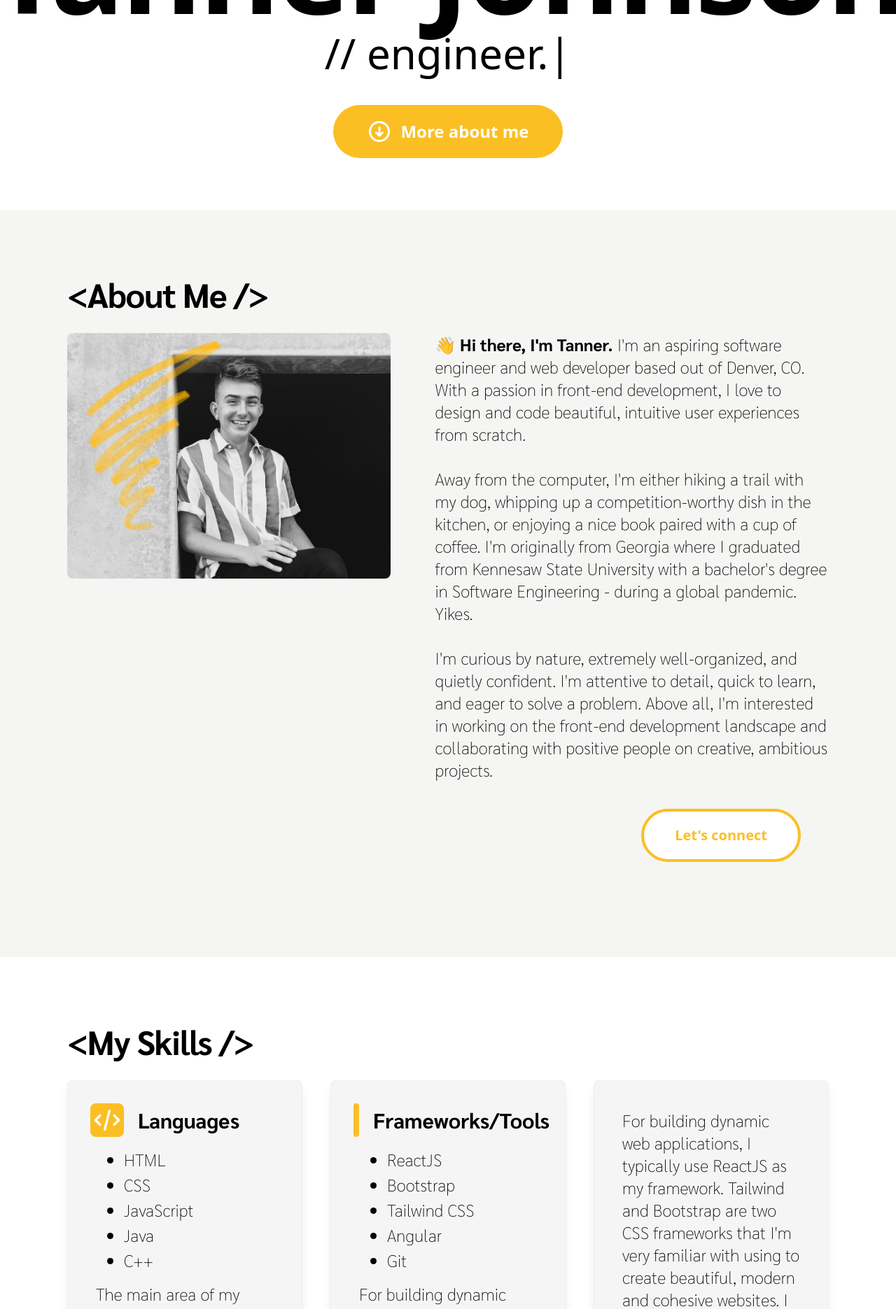
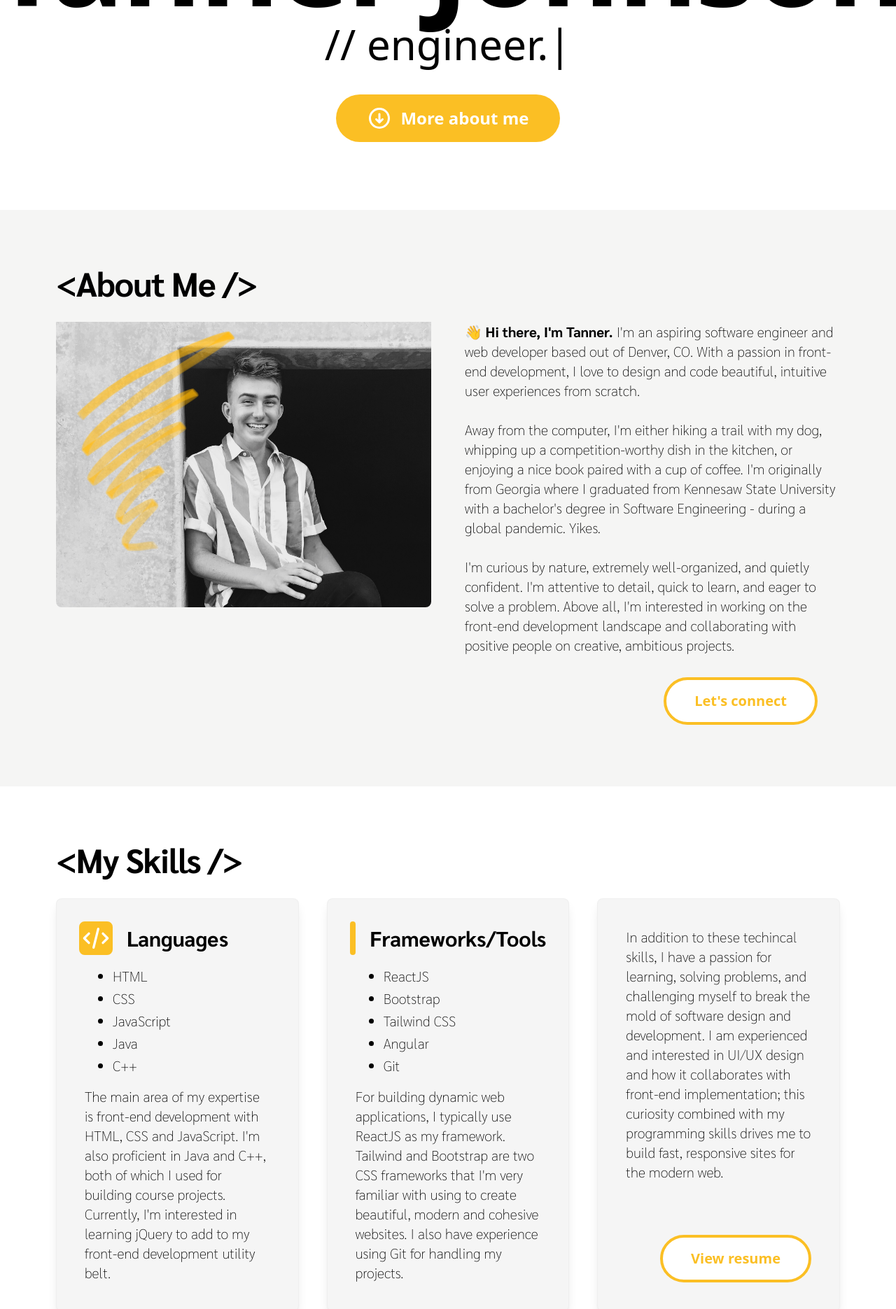
Before and after one commit to tanner-j/portfolio, a React (Create React App) app: page / in a window 1280 px wide. Shown: the part 500-2371 px from the top of the page at 70% size. Built offline with nearby package versions, Linux system fonts and the light colour scheme.

Commit message:
formatting changes from zoom out issues

```diff
--- a/src/components/About.js
+++ b/src/components/About.js
@@ -6,34 +6,35 @@ import Fade from 'react-reveal/Fade';
 const About = () => {
     return (
         <section id="about">
-            <div className="bg-warmgray-100 h-auto xl:grid xl:grid-flow-col gap-16 md:p-24 p-16">
-                <div className="xl:col-span-1">
+            <div className="bg-warmgray-100 h-auto md:p-20 p-12 overflow-hidden">
                 <h1 className="font-bold font-sarabun tracking-tight text-4xl md:text-5xl">&lt;About Me &#47;&gt;</h1>
+                <div className="xl:grid xl:grid-cols-2 gap-12">
+
                     <div>
                         <Fade bottom>
-                            <img src={about} alt="B&W portrait sitting on concrete wall" className="mt-8 w-max rounded-lg" />
+                            <img src={about} alt="B&W portrait sitting on concrete wall" className="pt-8 w-max rounded-lg" />
                         </Fade>
                     </div>
 
-                </div>
+                    <div>
                         <Fade bottom>
-                <div className="xl:col-span-1 xl:pt-20 pt-12">
-                    <p className="text-lg lg:text-xl xl:text-2xl font-sarabun font-normal">
+                            <div className=" xl:pt-8 pt-12">
+                            <p className="text-lg lg:text-xl font-sarabun font-normal">
                                 <b>&#128075; Hi there, I'm Tanner.</b> I'm an aspiring software engineer and web developer based out of Denver, CO. With a passion in front-end development, I love to design and code beautiful, intuitive user experiences from scratch.<br /><br />
                                 Away from the computer, I'm either hiking a trail with my dog, whipping up a competition-worthy dish in the kitchen, or enjoying a nice book paired with a cup of coffee. I'm originally from Georgia where I graduated from Kennesaw State University with a bachelor's degree in Software Engineering - during a global pandemic. Yikes.<br /><br />
                                 I'm curious by nature, extremely well-organized, and quietly confident. I'm attentive to detail, quick to learn, and eager to solve a problem. Above all, I'm interested in working on the front-end development landscape and collaborating with positive people on creative, ambitious projects.
                             </p>
-                    <div className="p-10 flex xl:justify-end justify-center w-auto">
+                            </div>
+                            <div className="p-8 pb-2 flex xl:justify-end justify-center w-auto">
                                 <Link to="contact" smooth="true">
-                            <button className="focus:outline-none rounded-full md:py-5 md:px-11 py-3 px-9 bg-white border-amber-400 border-4 md:text-xl text-lg text-amber-400 font-bold font-sarabun-bold hover:shadow-lg hover:bg-amber-400 hover:text-white">
+                                    <button className="focus:outline-none rounded-full md:py-4 md:px-10 py-2 px-8 bg-white border-amber-400 border-4 md:text-xl text-lg text-amber-400 font-bold font-sarabun-bold hover:shadow-lg hover:bg-amber-400 hover:text-white">
                                         Let's connect
                                     </button>
                                 </Link>
-
+                            </div>
+                        </Fade>
                     </div>
                 </div>
-                </Fade>
-
             </div>
         </section>
     )
--- a/src/components/Contact.js
+++ b/src/components/Contact.js
@@ -4,18 +4,18 @@ import Slide from 'react-reveal/Slide'
 const Contact = () => {
     return (
         <section id="contact">
-                <div className="bg-amber-400 h-auto md:p-24 p-20 flex flex-col justify-center items-center xl:-mt-12">
+                <div className="bg-amber-400 h-auto md:p-24 p-20 flex flex-col justify-center items-center xl:-mt-12 overflow-x-hidden">
                     <Slide right>
                     <div className="bg-black rounded-2xl w-11/12 p-16 xl:-mt-48 -mt-36 shadow-2xl relative xl:flex xl:col-span-3 justify-between">
                         <h1 className="xl:p-0.5 pb-6 text-4xl md:text-5xl lg:text-6xl text-white font-sarabun font-bold tracking-tight text-center">Contact Me</h1>
                         <h2 className="xl:p-0.5 pb-6 text-xl md:text-2xl lg:text-3xl text-white font-sarabun text-center">Interested in connecting? <br />Reach out via email.</h2>
                         <a className="flex justify-center" href="mailto:tdjohnson330@gmail.com" target="_blank" rel="noopener noreferrer">
-                            <button className="focus:outline-none rounded-full md:py-5 md:px-11 py-3 px-9 bg-black border-amber-400 border-4 md:text-xl text-lg text-white font-bold font-sarabun-bold hover:shadow-lg hover:bg-amber-400 hover:text-white">tdjohnson330@gmail.com</button>
+                            <button className="focus:outline-none rounded-full md:py-5 md:px-9 py-3 px-5 bg-black border-amber-400 border-4 md:text-xl text-sm text-white font-bold font-sarabun-bold hover:shadow-lg hover:bg-amber-400 hover:text-white">tdjohnson330@gmail.com</button>
                         </a>
                     </div>
                     </Slide>
                     <div className="w-2/3 flex flex-col items-center justify-center">
-                        <h2 className="xl:text-4xl text-3xl font-sarabun text-white text-center pt-24 pb-16">That mindset / That goal / That dream /<br />Build it.</h2>
+                        <h2 className="xl:text-4xl text-3xl font-sarabun text-white text-center md:pt-24 md:pb-16 pt-12 pb-12">That mindset / That goal / That dream /<br />Build it.</h2>
                         <div className="flex gap-x-4">
                             <a href="https://github.com/tanner-j" target="_blank" rel="noreferrer">
                                 <button className="focus:outline-none flex justify-center items-center border-opacity-50 border-white border-4 rounded-full w-16 h-16 hover:border-opacity-100 hover:bg-white hover:shadow-xl hover:fill-amber-400 text-white hover:text-amber-400">
--- a/src/components/Hero.js
+++ b/src/components/Hero.js
@@ -7,17 +7,17 @@ import Fade from 'react-reveal/Fade'
 const Hero = () => {
     return (
         <section id="hero">
-            <div className="bg-white h-screen flex flex-col justify-center items-center -m-10">
+            <div className="bg-white h-screen flex flex-col justify-center items-center -m-10 overflow-hidden">
                 <Fade>
-                <div className="hover:animate-wiggle">
-                    <img src={profile} alt="Profile face" className="w-36 lg:w-48 mx-auto shadow-2xl border-solid border-2 border-black border-opacity-10 rounded-full" />
-                </div>
+                    <div className="hover:animate-wiggle">
+                        <img src={profile} alt="Profile face" className="w-36 lg:w-40 mx-auto shadow-2xl border-solid border-2 border-black border-opacity-10 rounded-full" />
+                    </div>
 
                     <div className="text-center pb-10">
-                        <h1 className="p-0.5 pt-6 text-8xl md:text-9xl lg:text-10xl text-black font-sarabun-bold font-black tracking-tight">
+                        <h1 className="p-0.5 pt-5 text-8xl md:text-8xl lg:text-10xl text-black font-sarabun-bold font-black tracking-tight">
                             Tanner Johnson
                         </h1>
-                        <h1 className="p-1 text-5xl lg:text-6xl text-black font-sarabun-thin font-extralight">
+                        <h1 className="p-0.5 text-5xl lg:text-6xl text-black font-sarabun-thin font-extralight">
                             <Typist>
                                 <span>&#47;&#47; designer.</span>
                                 <Typist.Backspace count={9} delay={550} />
@@ -30,7 +30,7 @@ const Hero = () => {
                         </h1>
                     </div>
                     <Link to="about" smooth="true">
-                        <button className="focus:outline-none rounded-full md:py-5 md:px-12 py-3 px-9 bg-amber-400 items-center flex md:text-2xl text-xl text-white font-bold font-sarabun-bold justify-between hover:underline hover:shadow-lg">
+                        <button className="focus:outline-none rounded-full md:py-4 md:px-11 py-2 px-8 bg-amber-400 items-center flex md:text-2xl text-xl text-white font-bold font-sarabun-bold justify-between hover:underline hover:shadow-lg">
                             <svg className="w-9 h-9" fill="none" stroke="currentColor" viewBox="0 0 24 24" xmlns="http://www.w3.org/2000/svg"><path strokeLinecap="round" strokeLinejoin="round" strokeWidth={2} d="M15 13l-3 3m0 0l-3-3m3 3V8m0 13a9 9 0 110-18 9 9 0 010 18z" /></svg>
                             <p className="pl-3">More about me</p>
                         </button>
--- a/src/components/Navbar.js
+++ b/src/components/Navbar.js
@@ -34,7 +34,7 @@ const Navbar = () => {
   return (
     <section id="nav">
       <Slide top>
-        <nav className="z-20 flex justify-between items-center h-20 text-white text-lg relative shadow-xl bg-black" role="navigation">
+        <nav className="z-20 flex justify-between items-center h-20 text-white text-lg relative shadow-xl bg-black overflow-hidden" role="navigation">
           <Link to='nav' className="pl-8 cursor-pointer">
             <img src={websitelogo} alt="TJ" className="w-16 mx-auto" />
           </Link>
--- a/src/components/Projects.js
+++ b/src/components/Projects.js
@@ -6,11 +6,11 @@ import Fade from 'react-reveal/Fade'
 const Projects = () => {
     return (
         <section id="projects">
-            <div className="bg-truegray-100 h-auto md:p-24 p-20">
+            <div className="bg-truegray-100 h-auto md:p-20 p-12 overflow-hidden">
                 <h1 className="font-bold font-sarabun tracking-tight text-4xl md:text-5xl">&lt;My Projects &#47;&gt;</h1>
                 {/* First project */}
                 <Fade bottom>
-                <div className="flex flex-wrap items-center pt-10 p-8 mb-6 xl:mb-32">
+                <div className="flex flex-wrap items-center pt-10 p-4 mb-6 xl:mb-32">
                     <div className="w-full xl:w-2/5 z-10">
                         <div className="text-left pb-3">
                             <h4 className="lg:text-3xl text-2xl font-sarabun font-bold">Restaurant Training App</h4>
@@ -19,7 +19,6 @@ const Projects = () => {
                         <div className="rounded pl-5 pt-2 xl:pr-24 mr-0 xl:-mr-16 mb-6">
                             <p className="font-sarabun text-xl leading-relaxed">
                                 I developed this application in response to a heavy influx of new trainees at a previous place of employment, Chick-fil-A Windy Hill. This interactive quiz provides users with useful training information, guidelines, and procedures, provided via requirements from the restaurant's Talent and Training Directors.<br /> This version of the application is currently used as a  practice tool, but eventually will be used as a scored assessment for trainees.
-
                             </p>
                         </div>
                         <div className="text-left">
@@ -39,14 +38,14 @@ const Projects = () => {
                             </div>
                         </div>
                     </div>
-                    <div className="w-full xl:w-3/5 mb-4 xl:mb-0 order-first xl:order-last">
+                    <div className="w-full xl:w-3/5 xl:pb-14 pb-4 order-first xl:order-last">
                         <img src={cfa} className="rounded-xl shadow-md border-truegray-200 border border-opacity-40" alt="CFA Windy Hill Training Quiz application" />
                     </div>
                 </div>
                 </Fade>
                 {/* Next project */}
                 <Fade bottom>
-                <div className="flex flex-wrap items-center p-8 mb-6 xl:mb-32">
+                <div className="flex flex-wrap items-center p-4 mb-6 xl:mb-32 xl:-mt-24 pb-12 xl:pb-4">
                     <div className="w-full xl:w-2/5 z-10">
                         <div className="text-left pb-3">
                             <h4 className="lg:text-3xl text-2xl font-sarabun font-bold">Dog Day Care Robot</h4>
@@ -71,7 +70,7 @@ const Projects = () => {
                             </div>
                         </div>
                     </div>
-                    <div className="w-full xl:w-3/5 mb-4 xl:mb-0 order-first xl:order-last">
+                    <div className="w-full xl:w-3/5 xl:pb-24 pb-4 order-first xl:order-last">
                         <img src={dogapp} className="rounded-xl shadow-md border-truegray-200 border border-opacity-40 bg-gradient-to-b from-coolgray-900 to-warmgray-600" alt="Dog Day Care Robot application prototype" />
                     </div>
                 </div>
--- a/src/components/Skills.js
+++ b/src/components/Skills.js
@@ -4,54 +4,54 @@ import Fade from 'react-reveal/Fade'
 const Skills = () => {
     return (
         <section id="skills">
-            <div className="bg-white h-auto items-center md:p-24 p-20">
+            <div className="bg-white h-auto items-center md:p-20 p-12 overflow-hidden">
                 <h1 className="font-bold font-sarabun tracking-tight text-4xl md:text-5xl">&lt;My Skills &#47;&gt;</h1>
                 <Fade bottom cascade>
                     <div className="xl:grid xl:grid-flow-col xl:grid-cols-3 gap-10 pt-8 xl:space-y-0 space-y-10">
 
-                        <div className="xl:col-span-1 bg-truegray-100 rounded-lg p-8 border-truegray-200 border border-opacity-40 shadow-lg">
+                        <div className="xl:col-span-1 bg-truegray-100 rounded-lg xl:p-8 p-6 border-truegray-200 border border-opacity-40 shadow-lg">
                             <div className="flex items-center pb-4">
                                 <svg className="lg:w-12 lg:h-12 w-10 h-10 bg-amber-400 rounded-lg border-amber-400 border-4 text-white" fill="none" stroke="currentColor" viewBox="0 0 24 24" xmlns="http://www.w3.org/2000/svg"><path strokeLinecap="round" strokeLinejoin="round" strokeWidth={2} d="M10 20l4-16m4 4l4 4-4 4M6 16l-4-4 4-4" /></svg>
                                 <h2 className="pl-5 lg:text-3xl text-2xl font-sarabun font-bold">Languages</h2>
                             </div>
-                            <ul className="list-disc font-sarabun text-lg lg:text-xl xl:text-2xl pl-12 space-y-1">
+                            <ul className="list-disc font-sarabun text-lg lg:text-xl pl-12 space-y-1">
                                 <li>HTML</li>
                                 <li>CSS</li>
                                 <li>JavaScript</li>
                                 <li>Java</li>
                                 <li>C++</li>
                             </ul>
-                            <p className="font-sarabun text-lg lg:text-xl xl:text-2xl p-2 pt-4">
+                            <p className="font-sarabun text-lg lg:text-xl p-2 pt-4">
                                 The main area of my expertise is front-end development with HTML, CSS and JavaScript. I'm also proficient in Java and C++, both of which I used for building course projects. Currently, I'm interested in learning jQuery to add to my front-end development utility belt.
                             </p>
                         </div>
 
 
-                        <div className="xl:col-span-1 w-full bg-truegray-100 rounded-lg p-8 border-truegray-200 border border-opacity-40 shadow-lg">
+                        <div className="xl:col-span-1 w-full bg-truegray-100 rounded-lg xl:p-8 p-6 border-truegray-200 border border-opacity-40 shadow-lg">
                             <div className="flex items-center pb-4">
                                 <svg className="lg:w-12 lg:h-12 w-10 h-10 bg-amber-400 rounded-lg border-amber-400 border-4 text-white" fill="none" stroke="currentColor" viewBox="0 0 24 24" xmlns="http://www.w3.org/2000/svg"><path strokeLinecap="round" strokeLinejoin="round" strokeWidth={2} d="M20 7l-8-4-8 4m16 0l-8 4m8-4v10l-8 4m0-10L4 7m8 4v10M4 7v10l8 4" /></svg>
                                 <h2 className="pl-5 lg:text-3xl text-2xl font-sarabun font-bold">Frameworks/Tools</h2>
                             </div>
-                            <ul className="list-disc font-sarabun text-lg lg:text-xl xl:text-2xl pl-12 space-y-1">
+                            <ul className="list-disc font-sarabun text-lg lg:text-xl pl-12 space-y-1">
                                 <li>ReactJS</li>
                                 <li>Bootstrap</li>
                                 <li>Tailwind CSS</li>
                                 <li>Angular</li>
                                 <li>Git</li>
                             </ul>
-                            <p className="font-sarabun text-lg lg:text-xl xl:text-2xl p-2 pt-4">
+                            <p className="font-sarabun text-lg lg:text-xl p-2 pt-4">
                                 For building dynamic web applications, I typically use ReactJS as my framework. Tailwind and Bootstrap are two CSS frameworks that I'm very familiar with using to create beautiful, modern and cohesive websites. I also have experience using Git for handling my projects.
                             </p>
                         </div>
 
 
-                        <div className="xl:col-span-1 bg-truegray-100 rounded-lg p-8 border-truegray-200 border border-opacity-40 shadow-lg xl:relative">
-                            <p className="font-sarabun text-lg lg:text-xl xl:text-2xl p-2">
-                                For building dynamic web applications, I typically use ReactJS as my framework. Tailwind and Bootstrap are two CSS frameworks that I'm very familiar with using to create beautiful, modern and cohesive websites. I also have experience using Git for handling my projects.
+                        <div className="xl:col-span-1 bg-truegray-100 rounded-lg xl:p-8 p-6 border-truegray-200 border border-opacity-40 shadow-lg xl:relative">
+                            <p className="font-sarabun text-lg lg:text-xl p-2">
+                                In addition to these techincal skills, I have a passion for learning, solving problems, and challenging myself to break the mold of software design and development. I am experienced and interested in UI/UX design and how it collaborates with front-end implementation; this curiosity combined with my programming skills drives me to build fast, responsive sites for the modern web.
                             </p>
-                            <div className="p-2 xl:pt-0 pt-4 flex justify-center w-auto xl:absolute xl:bottom-0 xl:right-0 xl:pr-10 xl:pb-10">
+                            <div className="p-2 xl:pt-0 pt-4 flex justify-center w-auto xl:absolute xl:bottom-0 xl:right-0 xl:pr-10 xl:pb-10 overflow-hidden">
                                 <a href="https://drive.google.com/file/d/1dSY4sRN0Baz704MpjE6bE0SbXwbGyu3B/view?usp=sharing" target="_blank" rel="noreferrer">
-                                    <button className="focus:outline-none rounded-full md:py-5 md:px-11 py-3 px-9 bg-white border-amber-400 border-4 md:text-xl text-lg text-amber-400 font-bold font-sarabun-bold hover:shadow-lg hover:bg-amber-400 hover:text-white">
+                                    <button className="focus:outline-none rounded-full md:py-4 md:px-10 py-2 px-8 bg-white border-amber-400 border-4 md:text-xl text-lg text-amber-400 font-bold font-sarabun-bold hover:shadow-lg hover:bg-amber-400 hover:text-white">
                                         View resume
                                     </button>
                                 </a>
@@ -61,7 +61,6 @@ const Skills = () => {
 
                     </div>
                 </Fade>
-
             </div>
         </section>
     )
```
Lines whose indentation alone changed are shown as unchanged.
